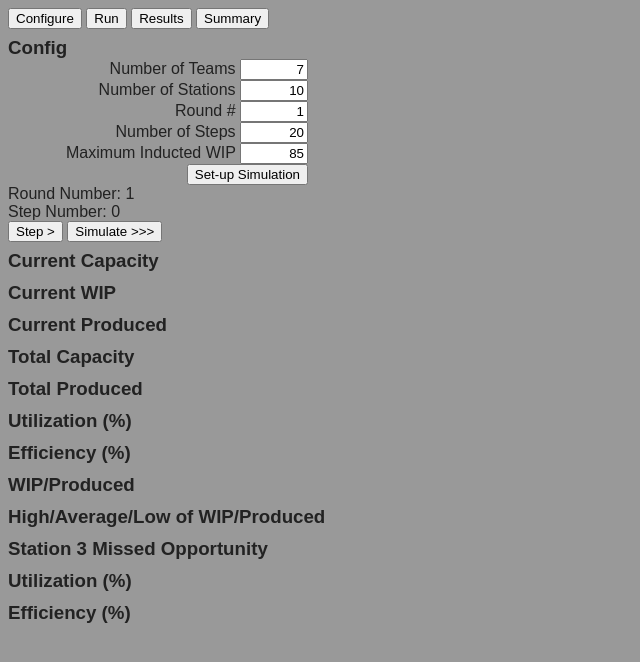
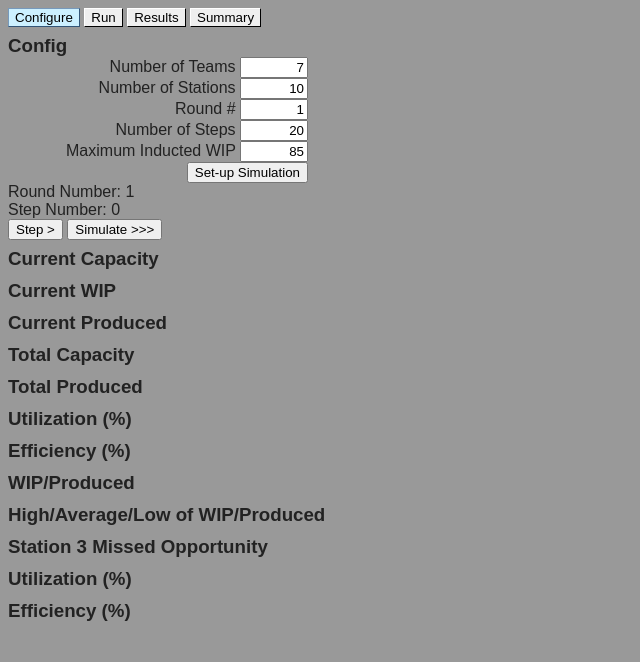
Before and after one commit to lj-ditrapani/production-simulator, a plain HTML site: page sim_coffee.html in a window 1280 px wide. Shown: the whole page, without its empty margins (0-640 px from the left). Drawn offline with Linux system fonts and the light colour scheme; a script that the page names is missing.

Commit message:
Added selected and unselected button classes

```diff
--- a/coffee/sim.coffee
+++ b/coffee/sim.coffee
@@ -37,10 +37,12 @@ map = (f, list) ->
 sim.show_div = (name) ->
     div = $ name
     div.className = 'visible'
+    $(name + '_button').className = 'selected'
     names = ['config', 'run', 'results', 'summary']
     names = remove names, name
     for name in names
         $(name).className = 'invisible'
+        $(name + '_button').className = 'unselected'
 
 
 remove = (list, el_to_remove) ->
--- a/sim.css
+++ b/sim.css
@@ -96,3 +96,17 @@ ul#output_
 {
     text-align: left;
 }
+
+input.selected
+{
+    background-color: #CCF0FF;
+    border: 1px solid;
+    border-color: #79B #357 #357 #79B;
+}
+
+input.unselected
+{
+    background-color: 999;
+    border: 1px solid;
+    border-color: #fff #000 #000 #fff;
+}
--- a/sim_coffee.html
+++ b/sim_coffee.html
@@ -18,13 +18,13 @@
 
 <body>
     <div id=buttons>
-        <input type="button" value="Configure"
+        <input type="button" value="Configure" class="selected"
                id="config_button" onClick="sim.show_div('config');" />
-        <input type="button" value="Run"
+        <input type="button" value="Run" class="unselected"
                id="run_button" onClick="sim.show_div('run');" />
-        <input type="button" value="Results"
+        <input type="button" value="Results" class="unselected"
                id="results_button" onClick="sim.show_div('results');" />
-        <input type="button" value="Summary"
+        <input type="button" value="Summary" class="unselected"
                id="summary_button" onClick="sim.show_div('summary');" />
     </div>
     <div id="config" class="visible">
```
Also changed, not shown: sim_template.html (+4 -4 lines). Lines whose indentation alone changed are shown as unchanged.
